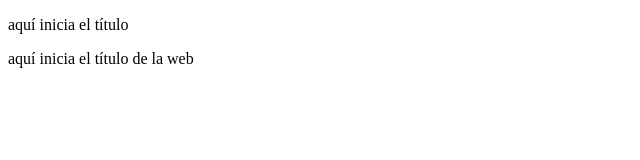
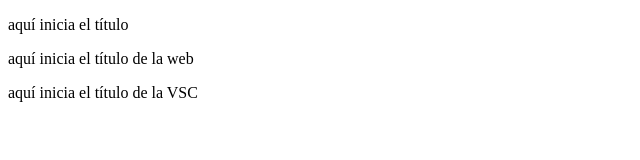
Before and after one commit to xavier1502/web2, a plain HTML site: page index.html in a window 1280 px wide. Shown: the whole page, without its empty margins (0-640 px from the left). Drawn offline with Linux system fonts and the light colour scheme.

Commit message:
cambioGIT2

```diff
--- a/index.html
+++ b/index.html
@@ -9,5 +9,6 @@
 <body>
     <p>aquí inicia el título</p>
       <p>aquí inicia el título de la web</p>
+      <p>aquí inicia el título de la VSC </p>
 </body>
 </html>
```
